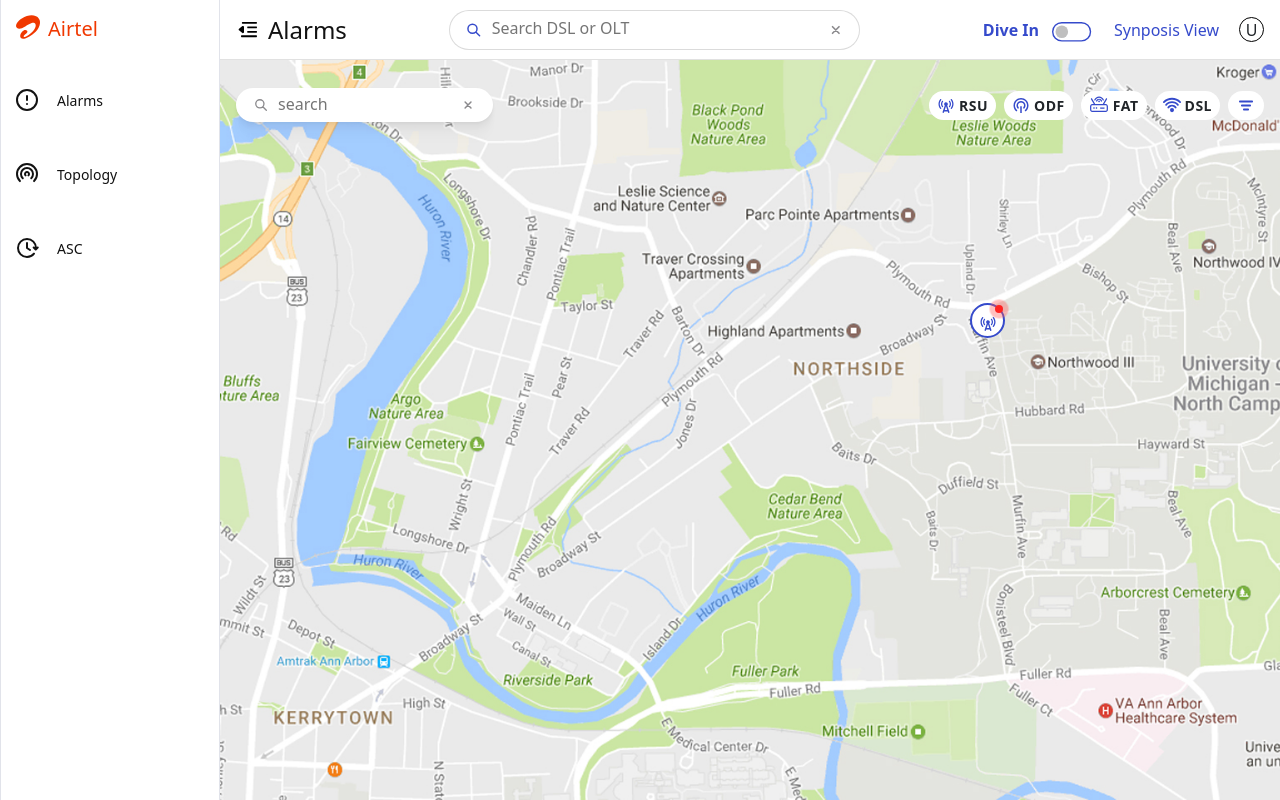
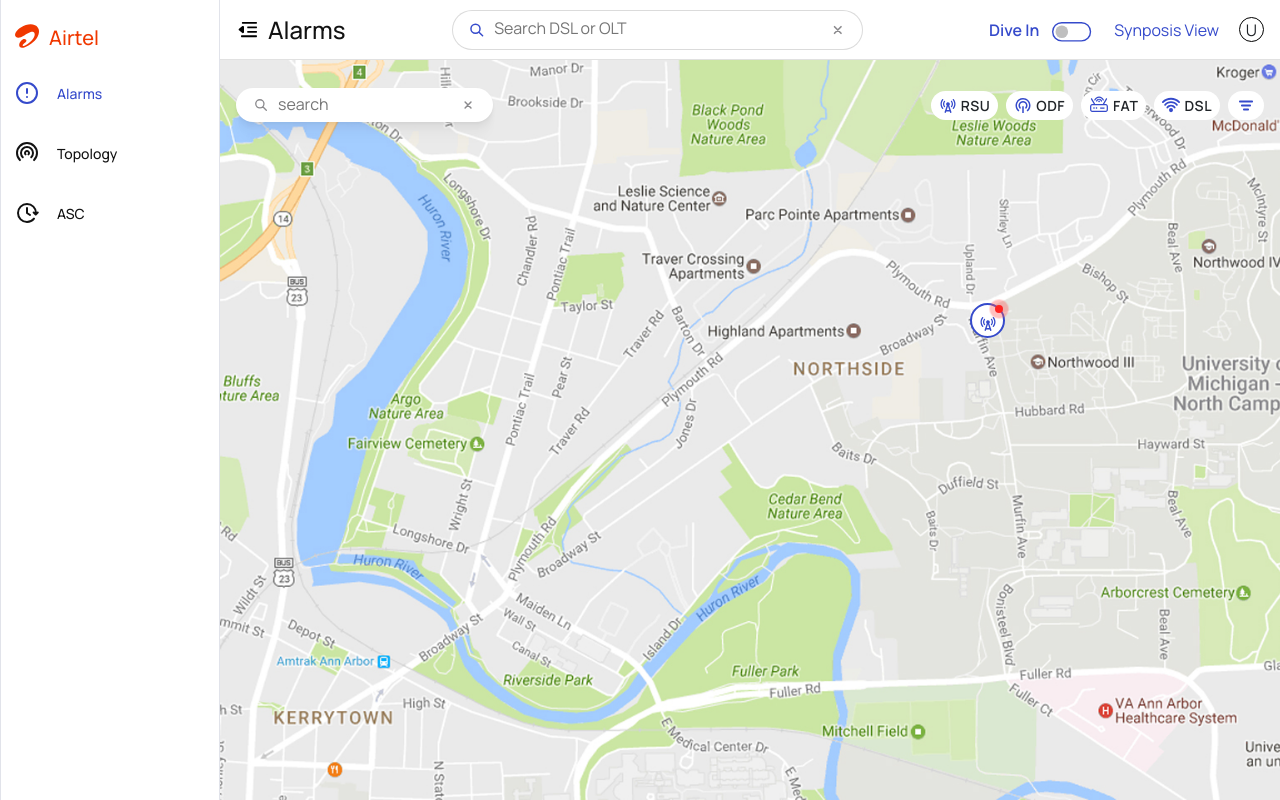
Before and after one commit to gauravkhatana/airtel-test-demo, an Angular app: page / in a window 1280 px wide. Built offline with nearby package versions, Linux system fonts and the light colour scheme.

Commit message:
hover-&-font-updates

```diff
--- a/src/app/app.component.html
+++ b/src/app/app.component.html
@@ -2,7 +2,7 @@
   <!-- sidebar.component.html -->
   <div id="sidebar" class="app-sidebar" data-bs-theme="dark">
     <div class="scrollbar-container app-sidebar-content ps">
-      <div class="menu">
+      <div class="menu " id="nav-tab" role="tablist">
         <div class="menu-item airtel-logo d-flex">
           <svg xmlns="http://www.w3.org/2000/svg" width="24" height="24" viewBox="0 0 24 24" fill="none">
             <g clip-path="url(#clip0_1324_8004)">
@@ -16,11 +16,9 @@
               </clipPath>
             </defs>
           </svg>
-          <p>Airtel</p>
+          <span>Airtel</span>
         </div>
-      </div>
 
-      <div class="menu " id="nav-tab" role="tablist">
         <div class="menu-item" [ngClass]="{'active': isActive('')}">
           <a aria-current="page" href="#0" class="menu-link " class="nav-link active" id="nav-home-tab"
             data-bs-toggle="tab" data-bs-target="#nav-home" type="button" role="tab" aria-controls="nav-home"
@@ -96,12 +94,7 @@
                   d="M15.9975 14.0718V9.0255C15.9972 8.82628 16.0534 8.63105 16.1594 8.4624C16.2655 8.29376 16.4172 8.1586 16.5968 8.07257C16.8101 7.97187 17.0473 7.93308 17.2814 7.96063C17.5156 7.98818 17.7373 8.08096 17.9214 8.2284L20.9779 10.7516C21.0922 10.8506 21.1838 10.973 21.2466 11.1105C21.3094 11.2481 21.3419 11.3975 21.3419 11.5487C21.3419 11.6999 21.3094 11.8493 21.2466 11.9868C21.1838 12.1243 21.0922 12.2468 20.9779 12.3458L17.9214 14.8689C17.7373 15.0164 17.5156 15.1092 17.2814 15.1367C17.0473 15.1643 16.8101 15.1255 16.5968 15.0248C16.4172 14.9387 16.2655 14.8036 16.1594 14.6349C16.0534 14.4663 15.9972 14.2711 15.9975 14.0718Z"
                   fill="black" />
               </svg>
-              <!--  -->
-              <!-- <svg [class.d-none]="isSidebarOpen" xmlns="http://www.w3.org/2000/svg" width="24" height="24" viewBox="0 0 24 24" fill="none">
-  <path
-    d="M12 8V12M12 16H12.01M22 12C22 17.5228 17.5228 22 12 22C6.47715 22 2 17.5228 2 12C2 6.47715 6.47715 2 12 2C17.5228 2 22 6.47715 22 12Z"
-    stroke="#121212" stroke-width="2" stroke-linecap="round" stroke-linejoin="round" />
-</svg> -->
+
               <svg [class.d-none]="isSidebarOpen" xmlns="http://www.w3.org/2000/svg" width="24" height="24"
                 viewBox="0 0 24 24" fill="none">
                 <path fill-rule="evenodd" clip-rule="evenodd"
--- a/src/app/app.component.scss
+++ b/src/app/app.component.scss
@@ -1,5 +1,10 @@
+//Font familsy css
+.app{
+    font-family: "Manrope", sans-serif ;
+}
 // app-sidebar component
 .app-sidebar {
+     font-family: "Manrope", sans-serif ;
     height: 100vh;
     width: 220px;
     position: absolute;
@@ -11,18 +16,20 @@
     border-left: 1px solid #E1E3EA;
 
     .menu {
-        &:first-child {
-            .menu-item {
-                margin: 15px 15px 0;
-
-            }
-
-        }
+        display: flex;
+        flex-direction: column;
+        gap: 24px;
+        padding: 24px 8px;
+
 
         .airtel-logo {
-            p {
+           padding: 0 6px;
+           display: flex;
+           gap: 10px;
+
+            span {
+
                 display: block;
-                padding-left: .5rem;
                 color: #F03800;
                 font-size: 20px;
                 font-style: normal;
@@ -36,25 +43,32 @@
             position: relative;
 
 
+
             .nav-link {
-                padding: 14px 26px;
-
-
-
                 line-height: 20px;
                 text-decoration: none;
                 display: flex;
-                align-items: center;
                 font-weight: 500;
                 height: fit-content;
                 justify-content: center;
                 align-items: center;
                 text-align: start;
                 border-radius: 8px;
-                border: 1.5px #283897;
-                // background: #F6F6F6;
                 padding-left: 0;
-                margin: 10px 8px;
+
+                &.active {
+                    font-weight: 600;
+                    svg{
+                        path{
+                            stroke: #354ACB;
+                        }
+                    }
+                    .menu-text{
+                        color: #354ACB;
+                    }
+                }
+
+
 
 
                 .menu-text {
@@ -90,13 +104,9 @@
 
 
                 }
-
-                &:hover,
-                &:focus {
-                    background: none;
-
-                }
-            }
+            }
+
+
 
             .menu-icon {
                 display: flex;
@@ -187,7 +197,9 @@
 
 
     .airtel-logo {
-        p {
+        justify-content: center;
+        padding: 0;
+        span {
             display: none;
         }
     }
@@ -196,7 +208,7 @@
         .nav-link {
             flex-direction: column;
             text-align: center;
-            padding: 10px;
+            // padding: 10px;
 
         }
 
@@ -726,7 +738,7 @@
 
             .nav-tabs {
                 position: fixed;
-                height: 60px;
+                height: 55px;
                 width: 100%;
                 background: #f9f9f9;
                 margin-left: 0;
@@ -749,6 +761,7 @@
                         transition: none;
                         color: #354ACB;
                         font-weight: 400;
+                        padding: 10px 24px;
 
                         &.active {
                             border: none;
@@ -773,7 +786,7 @@
             }
 
             .tab-content {
-                margin-top: 60px;
+                margin-top: 55px;
             }
 
             #offcanvasExample2 {
@@ -821,14 +834,18 @@
                             font-size: 14px;
                             font-style: normal;
                             font-weight: 400;
+                            border-radius: 6px;
                             line-height: normal;
                             letter-spacing: 0.003px;
 
                             &.head {
-                                border-radius: 6px;
+
                                 background: rgba(53, 74, 203, 0.13);
                                 color: #354ACB;
                                 font-weight: 600;
+                            }
+                            &:hover{
+                                background-color: #F6F6F6;
                             }
                         }
                     }
@@ -979,6 +996,7 @@
                     position: relative;
                     padding: 0;
                     height: fit-content;
+                    width: auto;
                     .search{
                         width: 35% ;
                     }
--- a/src/index.html
+++ b/src/index.html
@@ -7,17 +7,15 @@
   <base href="/">
   <meta name="viewport" content="width=device-width, initial-scale=1">
   <link rel="icon" type="image/x-icon" href="favicon.ico">
+  <!-- <link rel="preconnect" href="https://fonts.googleapis.com">
+  <link rel="preconnect" href="https://fonts.gstatic.com" crossorigin>
+  <link href="https://fonts.googleapis.com/css2?family=Inter:wght@100..900&display=swap" rel="stylesheet"> -->
   <link rel="preconnect" href="https://fonts.googleapis.com">
   <link rel="preconnect" href="https://fonts.gstatic.com" crossorigin>
-  <link href="https://fonts.googleapis.com/css2?family=Inter:wght@100..900&display=swap" rel="stylesheet">
+  <link href="https://fonts.googleapis.com/css2?family=Manrope:wght@200..800&display=swap" rel="stylesheet">
   <style>
     body {
-      font-family: "Inter", sans-serif;
-      font-optical-sizing: auto;
-      font-weight: 400;
-      font-style: normal;
-      font-variation-settings:
-        "slnt" 0;
+      font-family: "Manrope", sans-serif ;
     }
   </style>
 </head>
```
